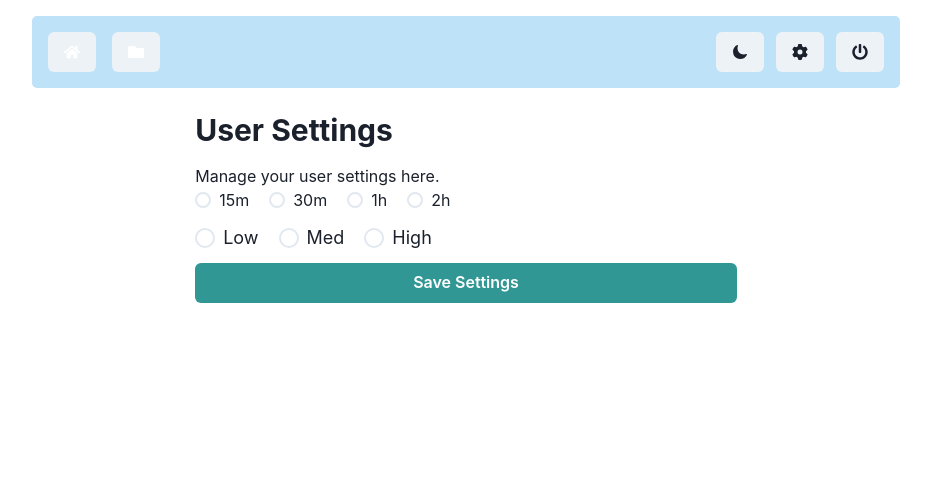
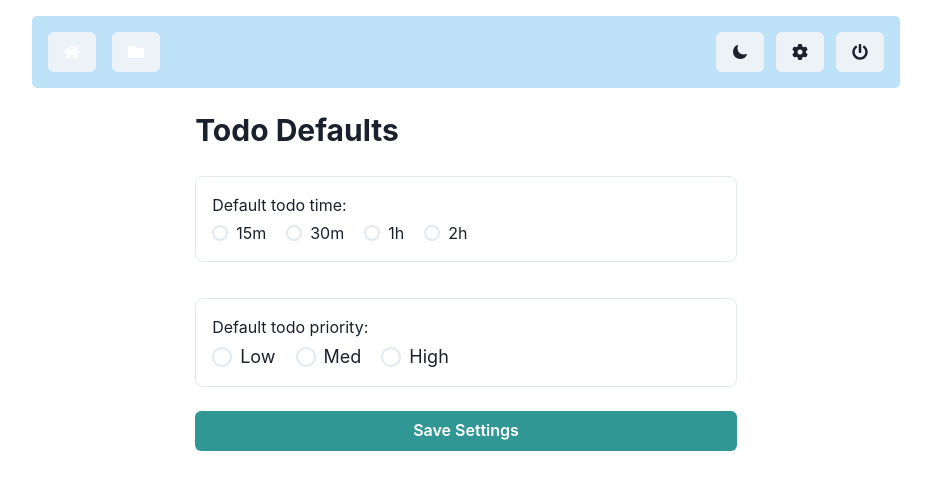
Before and after one commit to siwhyatt/MERN-Todo, a React (Vite) app in the folder client/: page /user in a window 1280 px wide. Shown: the top 490 px of the page, without its empty margins (174-1105 px from the left). Built offline with nearby package versions, Linux system fonts and the light colour scheme; no server answers; sample sign-in values are in the browser's storage.

Commit message:
Edits to user setting formatting

```diff
--- a/client/src/components/User.tsx
+++ b/client/src/components/User.tsx
@@ -5,11 +5,8 @@ const User = ({ token }: { token: string }) => {
   return (
     <Container>
       <Heading as="h2" size="lg" mb={4}>
-        User Settings
+        Todo Defaults
       </Heading>
-      <Text>
-        Manage your user settings here.
-      </Text>
       <UserSettings token={token} />
     </Container>
   );
--- a/client/src/components/UserSettings.tsx
+++ b/client/src/components/UserSettings.tsx
@@ -1,5 +1,5 @@
 import { useState, useEffect } from "react";
-import { Stack, Button, useToast } from "@chakra-ui/react";
+import { Stack, Button, useToast, Text, Box } from "@chakra-ui/react";
 import { useMutation, useQueryClient } from "@tanstack/react-query";
 import { BASE_URL } from "../App";
 import TimeSelect from "./TimeSelect";
@@ -70,8 +70,18 @@ const UserSettings = ({ token }: { token: string }) => {
   return (
     <form onSubmit={handleSubmit}>
       <Stack spacing={3}>
-        <TimeSelect value={defaultTime} onChange={setDefaultTime} />
-        <PrioritySelect value={defaultPriority} onChange={setDefaultPriority} />
+        <Box p={4} my={3} borderWidth='1px' borderRadius='lg'>
+          <Text mb={1}>
+            Default todo time:
+          </Text>
+          <TimeSelect value={defaultTime} onChange={setDefaultTime} />
+        </Box>
+        <Box p={4} my={3} borderWidth='1px' borderRadius='lg'>
+          <Text mb={1}>
+            Default todo priority:
+          </Text>
+          <PrioritySelect value={defaultPriority} onChange={setDefaultPriority} />
+        </Box>
         <Button type="submit" isLoading={isLoading} colorScheme="teal">
           Save Settings
         </Button>
```
